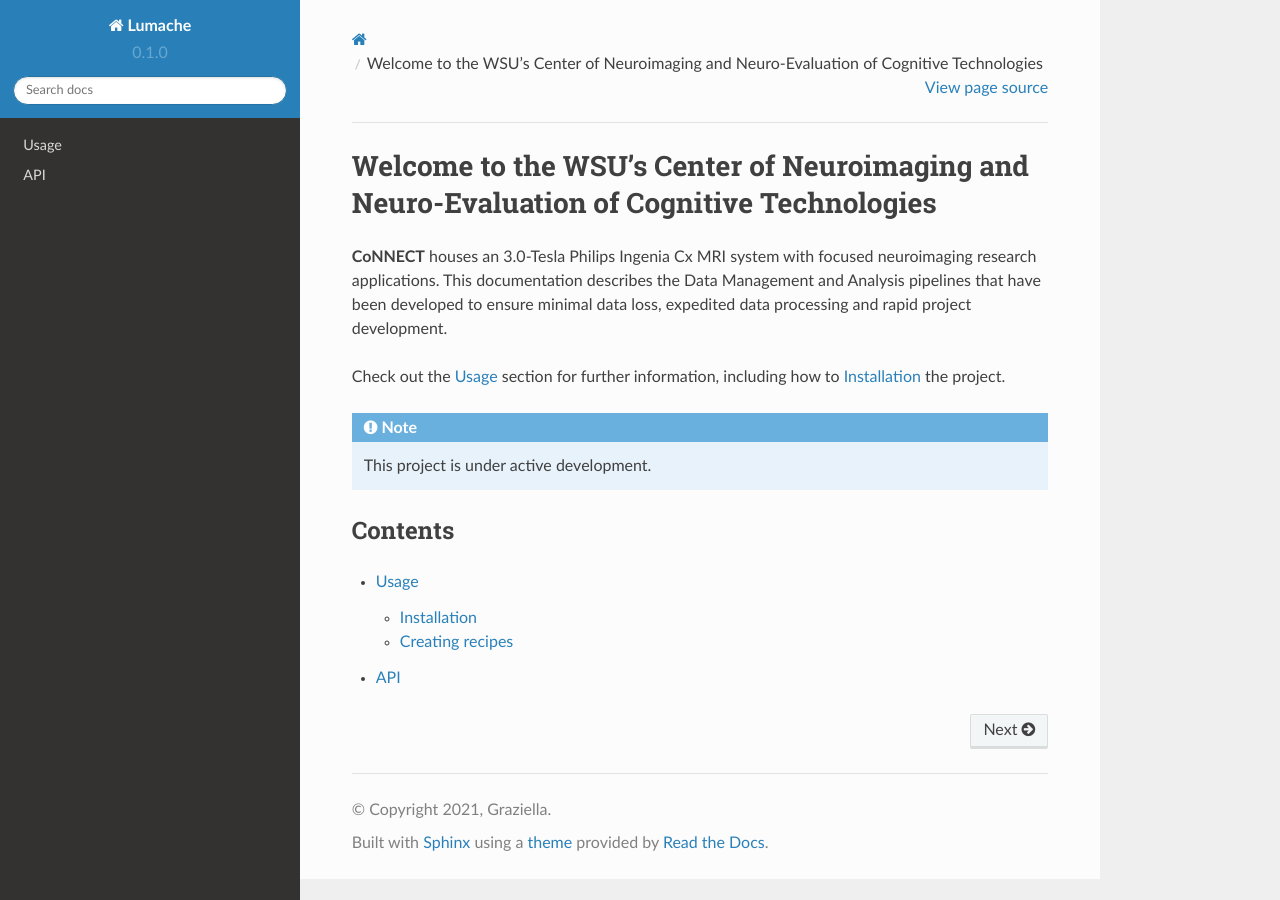
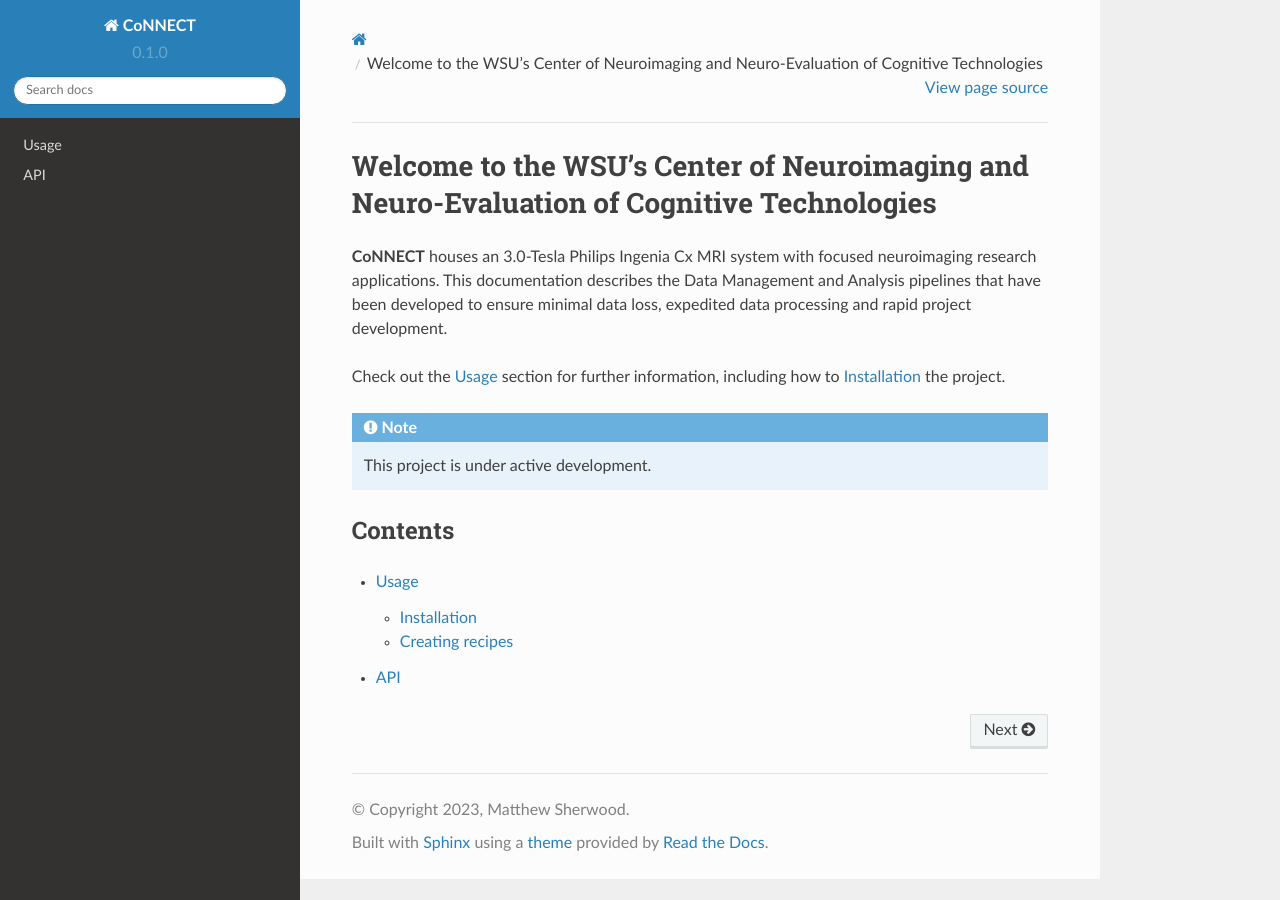
Before and after one commit to mattsherwood87/CoNNECT, a Sphinx documentation site: the page built from docs/source/index.rst, in a window 1280 px wide. Built offline with Sphinx 7.4.7 and the Read the Docs theme 2.0.0, drawn with Linux system fonts in a browser that asks for light colours.

Commit message:
Update conf.py

```diff
--- a/docs/source/conf.py
+++ b/docs/source/conf.py
@@ -2,9 +2,9 @@
 
 # -- Project information
 
-project = 'Lumache'
-copyright = '2021, Graziella'
-author = 'Graziella'
+project = 'CoNNECT'
+copyright = '2023, Matthew Sherwood'
+author = 'Matthew Sherwood'
 
 release = '0.1'
 version = '0.1.0'
```
